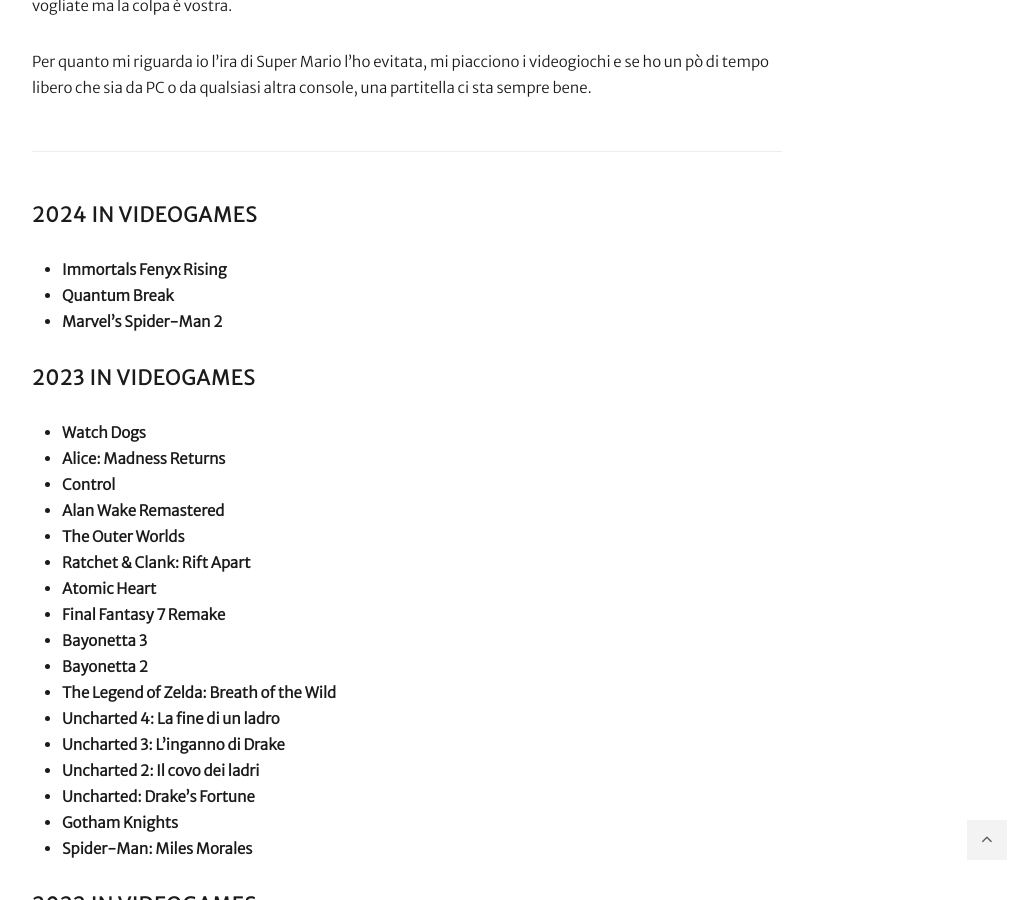
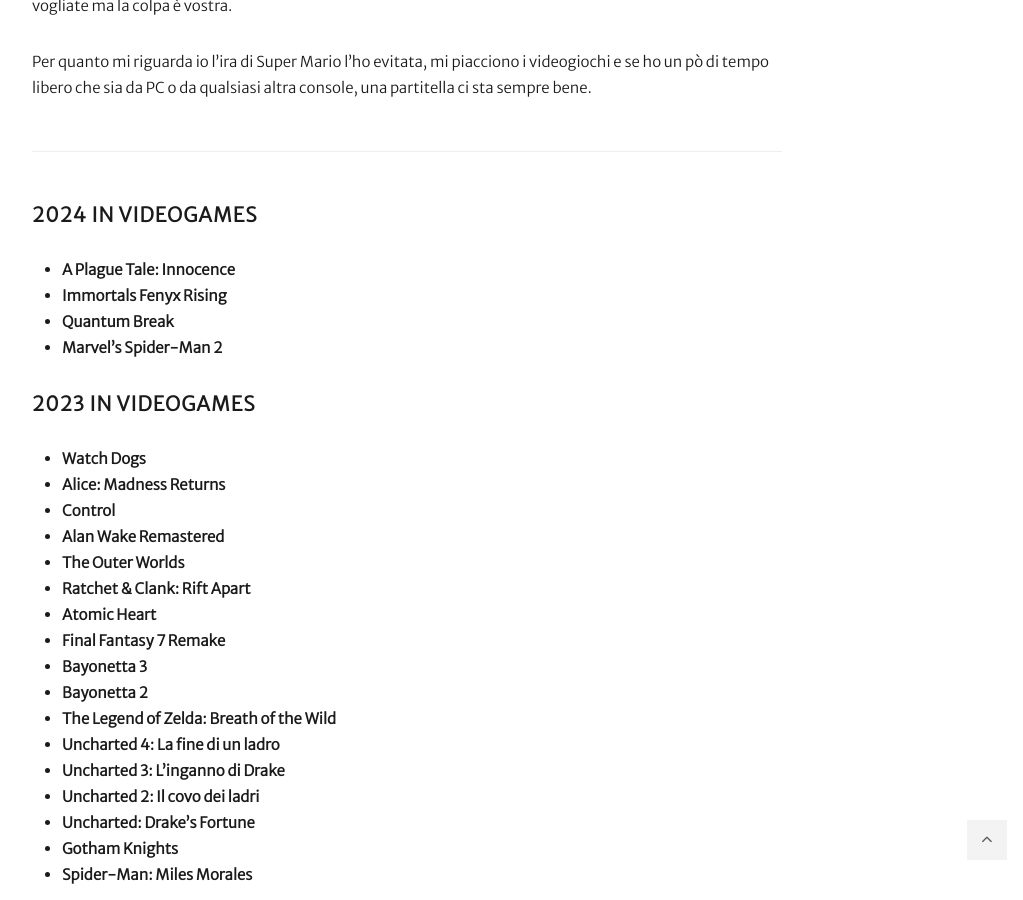
Before and after one commit to carlofinocchiaro/carlofinocchiaro.github.io, a Jekyll site: the page built from _pages/atAGlancePage/gaming.md, in a window 1280 px wide and 900 px high, scrolled down 955 px. Shown: the whole window, without its empty margins (233-1256 px from the left). Built offline with Jekyll 4.4.1, drawn with Linux system fonts in a browser that asks for light colours; nearby versions of some CDN libraries; emoji names are drawn with the system emoji font.

Commit message:
Update gem + videogame page

```diff
--- a/_pages/atAGlancePage/gaming.md
+++ b/_pages/atAGlancePage/gaming.md
@@ -14,6 +14,7 @@
 
 ***
 #### 2024 in videogames
+* **A Plague Tale: Innocence**
 * **Immortals Fenyx Rising**
 * **Quantum Break**
 * **Marvel’s Spider-Man 2**
```
Also changed, not shown: Gemfile.lock.
